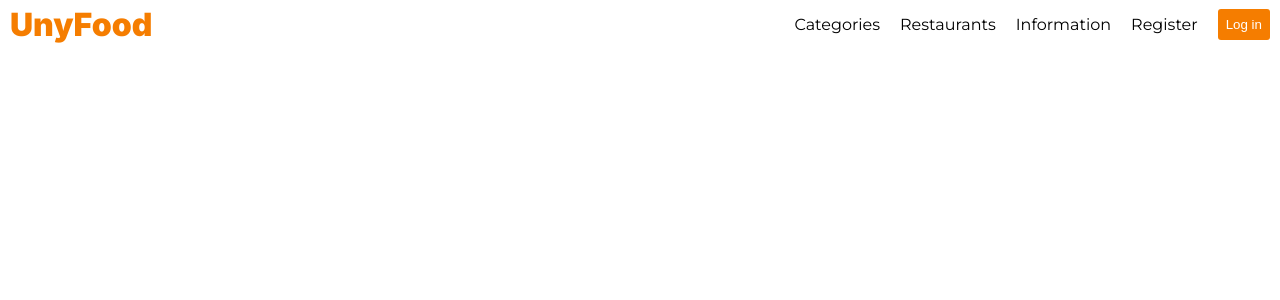
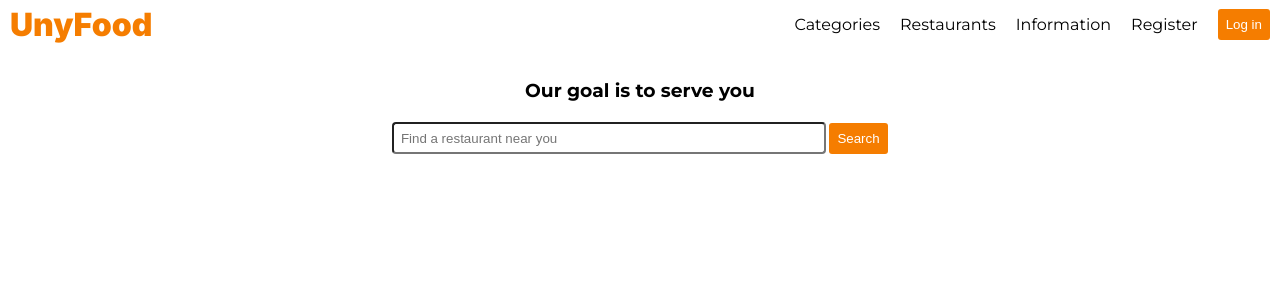
Before and after one commit to IvesUendel/reactProjectsForStudy, a React (Vite) app in the folder unyfood/: page / in a window 1280 px wide. Shown: the top 300 px of the page. Built offline with nearby package versions, Linux system fonts and the light colour scheme.

Commit message:
created the button, search components, adjusted the header component and exported example images

```diff
--- /dev/null
+++ b/unyfood/src/components/button/button.css
@@ -0,0 +1,14 @@
+button {
+  background-color: #f57d00;
+  border: 0;
+  padding: 8px;
+  border-radius: 3px;
+  color: #fff;
+  transition: 0.3s ease all;
+  cursor: pointer;
+}
+
+button:hover {
+  color: #f57d00;
+  background-color: black;
+}
--- /dev/null
+++ b/unyfood/src/components/button/button.jsx
@@ -0,0 +1,7 @@
+import "./button.css";
+
+export default function Button(props){
+  return (
+  <button>{props.title}</button>
+  )
+}
--- a/unyfood/src/components/header/header.css
+++ b/unyfood/src/components/header/header.css
@@ -28,18 +28,3 @@ header nav ul li:hover {
   color: #f57d00;
   user-select: none;
 }
-
-header nav ul li button {
-  background-color: #f57d00;
-  border: 0;
-  padding: 8px;
-  border-radius: 3px;
-  color: #fff;
-  transition: 0.3s ease all;
-  cursor: pointer;
-}
-
-header nav ul li button:hover {
-  color: #f57d00;
-  background-color: black;
-}
--- a/unyfood/src/components/header/header.jsx
+++ b/unyfood/src/components/header/header.jsx
@@ -1,4 +1,6 @@
+import Button from "../button/button";
 import "./header.css";
+
 
 export default function Header(){
   return(
@@ -12,7 +14,7 @@ export default function Header(){
           <li>Information</li>
           <li>Register</li>
           <li>
-            <button>Log in</button>
+            <Button title="Log in" />
           </li>
         </ul>
       </nav>
--- /dev/null
+++ b/unyfood/src/components/search/search.css
@@ -0,0 +1,15 @@
+.search_container {
+  text-align: center;
+  margin-top: 30px;
+}
+
+.search_container div{
+  padding: 20px;
+}
+
+.search_container input {
+  padding: 6.5px;
+  width: 35%;
+  border-radius: 4px;
+  margin-right: 3px;
+}
--- /dev/null
+++ b/unyfood/src/components/search/search.jsx
@@ -0,0 +1,15 @@
+import Button from "../button/button";
+import "./search.css";
+
+export default function Search(){
+  return(
+    <section className="search_container">
+      <h3>Our goal is to serve you</h3>
+
+      <div className="container_input">
+        <input placeholder="Find a restaurant near you"/>
+        <Button title="Search"/>
+      </div>
+    </section>
+  );
+}
--- a/unyfood/src/pages/home/home.jsx
+++ b/unyfood/src/pages/home/home.jsx
@@ -1,11 +1,13 @@
 import "./home.css"
 
 import Header from "../../components/header/header";
+import Search from "../../components/search/search";
 
 export default function Home(){
   return(
     <div>
       <Header />
+      <Search />
     </div>
   );
 }
```
Also changed, not shown: unyfood/src/components/card-category/cardCategory.jsx (added, +9 -0 lines), unyfood/src/components/card-category/cardCategory.css (added), unyfood/src/imgs/beer.svg (added), unyfood/src/imgs/hamburguer.svg (added).
